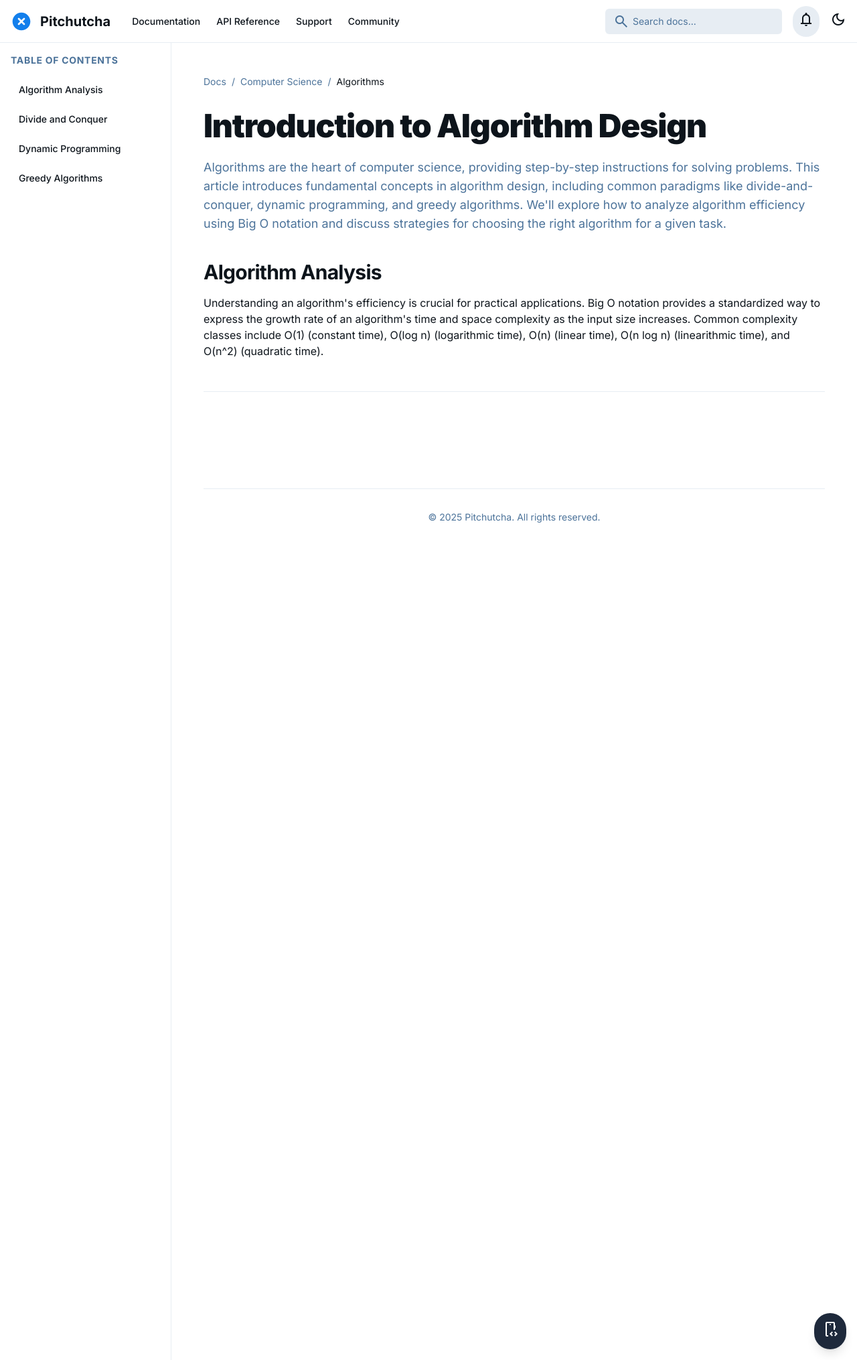
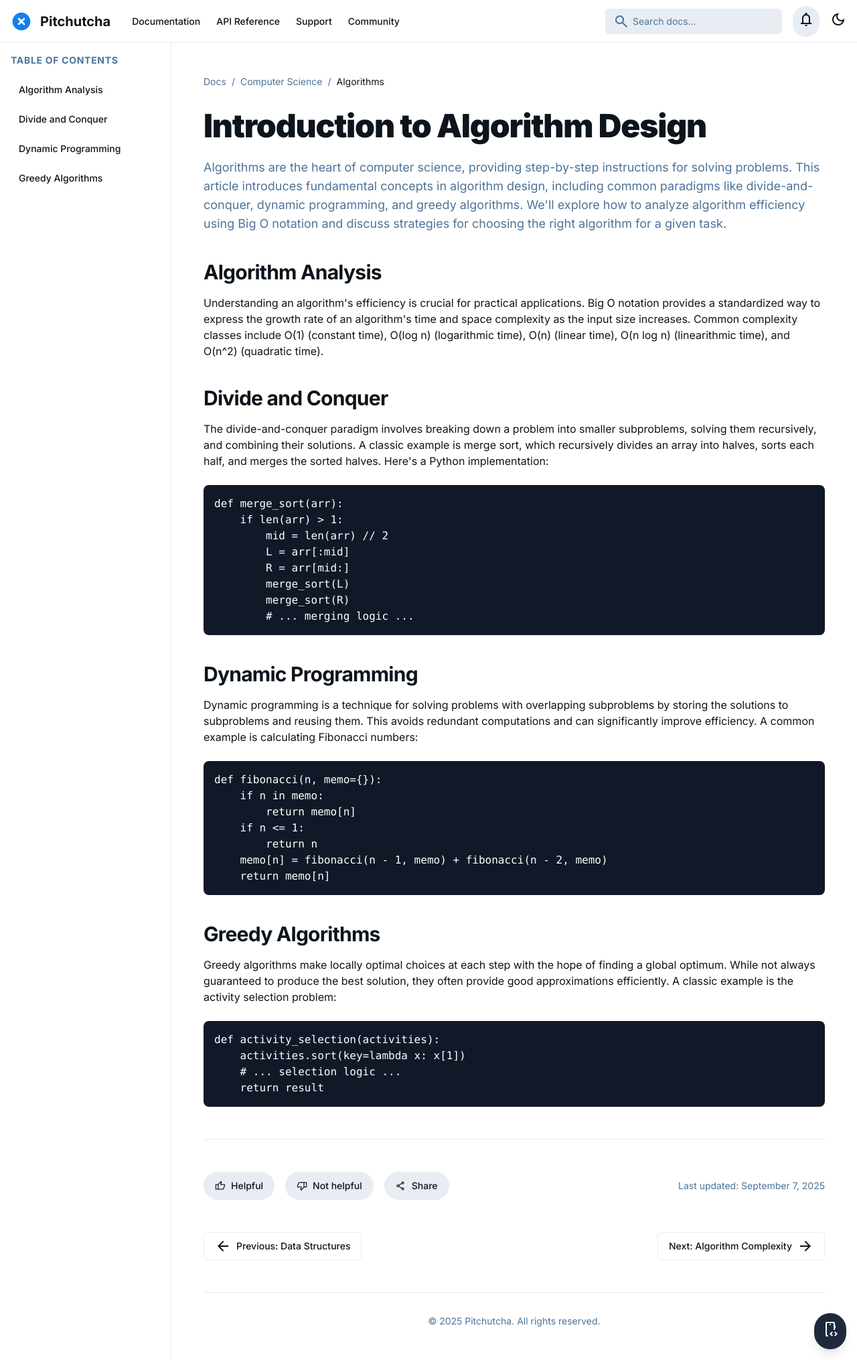
Before and after one commit to SistemaVinculado/pitchutcha.github.io, a Jekyll site: the page built from docs/_posts/2025-09-07-introduction-to-algorithm-design.md, in a window 1280 px wide. Shown: the whole page at 67% size. Built offline with Jekyll 4.4.1, drawn with Linux system fonts in a browser that asks for light colours; nearby versions of some CDN libraries.

Commit message:
Update 2025-09-07-introduction-to-algorithm-design.md

```diff
--- a/docs/_posts/2025-09-07-introduction-to-algorithm-design.md
+++ b/docs/_posts/2025-09-07-introduction-to-algorithm-design.md
@@ -24,13 +24,74 @@ image: "https://placehold.co/600x400/D1E7FC/2563EB?text=Algorithm+Intro"
             Understanding an algorithm's efficiency is crucial for practical applications. Big O notation provides a standardized way to express the growth rate of an algorithm's time and space complexity as the input size increases. Common complexity classes include O(1) (constant time), O(log n) (logarithmic time), O(n) (linear time), O(n log n) (linearithmic time), and O(n^2) (quadratic time).
         </p>
     </section>
-    </article>
+    <section class="pt-10" id="divide-and-conquer">
+        <h2 class="text-3xl font-bold tracking-tight text-[var(--text-primary)]">Divide and Conquer</h2>
+        <p class="mt-4">
+            The divide-and-conquer paradigm involves breaking down a problem into smaller subproblems, solving them recursively, and combining their solutions. A classic example is merge sort, which recursively divides an array into halves, sorts each half, and merges the sorted halves. Here's a Python implementation:
+        </p>
+        <div class="mt-6 rounded-lg bg-gray-900 overflow-x-auto">
+            <pre class="p-4 text-white"><code class="language-python">def merge_sort(arr):
+    if len(arr) > 1:
+        mid = len(arr) // 2
+        L = arr[:mid]
+        R = arr[mid:]
+        merge_sort(L)
+        merge_sort(R)
+        # ... merging logic ...</code></pre>
+        </div>
+    </section>
+    <section class="pt-10" id="dynamic-programming">
+        <h2 class="text-3xl font-bold tracking-tight text-[var(--text-primary)]">Dynamic Programming</h2>
+        <p class="mt-4">Dynamic programming is a technique for solving problems with overlapping subproblems by storing the solutions to subproblems and reusing them. This avoids redundant computations and can significantly improve efficiency. A common example is calculating Fibonacci numbers:</p>
+        <div class="mt-6 rounded-lg bg-gray-900 overflow-x-auto">
+            <pre class="p-4 text-white"><code class="language-python">def fibonacci(n, memo={}):
+    if n in memo:
+        return memo[n]
+    if n <= 1:
+        return n
+    memo[n] = fibonacci(n - 1, memo) + fibonacci(n - 2, memo)
+    return memo[n]
+</code></pre>
+        </div>
+    </section>
+    <section class="pt-10" id="greedy-algorithms">
+        <h2 class="text-3xl font-bold tracking-tight text-[var(--text-primary)]">Greedy Algorithms</h2>
+        <p class="mt-4">Greedy algorithms make locally optimal choices at each step with the hope of finding a global optimum. While not always guaranteed to produce the best solution, they often provide good approximations efficiently. A classic example is the activity selection problem:</p>
+        <div class="mt-6 rounded-lg bg-gray-900 overflow-x-auto">
+            <pre class="p-4 text-white"><code class="language-python">def activity_selection(activities):
+    activities.sort(key=lambda x: x[1])
+    # ... selection logic ...
+    return result
+</code></pre>
+        </div>
+    </section>
+</article>
 <hr class="my-12 border-[var(--secondary-color)]"/>
 
 <div class="flex flex-col items-center justify-between gap-6 sm:flex-row">
+    <div class="flex items-center gap-4">
+        <button class="flex items-center gap-2 rounded-full border border-transparent bg-[var(--secondary-color)] px-4 py-2 text-sm font-medium text-[var(--text-primary)] hover:border-[var(--primary-color)] transition-colors">
+            <span class="material-symbols-outlined text-base">thumb_up</span> Helpful
+        </button>
+        <button class="flex items-center gap-2 rounded-full border border-transparent bg-[var(--secondary-color)] px-4 py-2 text-sm font-medium text-[var(--text-primary)] hover:border-[var(--primary-color)] transition-colors">
+            <span class="material-symbols-outlined text-base">thumb_down</span> Not helpful
+        </button>
+        <button class="flex items-center gap-2 rounded-full border border-transparent bg-[var(--secondary-color)] px-4 py-2 text-sm font-medium text-[var(--text-primary)] hover:border-[var(--primary-color)] transition-colors">
+            <span class="material-symbols-outlined text-base">share</span> Share
+        </button>
     </div>
+    <p class="text-sm text-[var(--text-secondary)]">Last updated: September 7, 2025</p>
+</div>
 <div class="mt-12 flex justify-between">
-    </div>
+    <a class="inline-flex items-center gap-2 rounded-md border border-[var(--secondary-color)] bg-[var(--background-primary)] px-4 py-2 text-sm font-medium text-[var(--text-primary)] hover:bg-[var(--secondary-color)]" href="#">
+        <span class="material-symbols-outlined">arrow_back</span>
+        <span>Previous: Data Structures</span>
+    </a>
+    <a class="inline-flex items-center gap-2 rounded-md border border-[var(--secondary-color)] bg-[var(--background-primary)] px-4 py-2 text-sm font-medium text-[var(--text-primary)] hover:bg-[var(--secondary-color)]" href="#">
+        <span>Next: Algorithm Complexity</span>
+        <span class="material-symbols-outlined">arrow_forward</span>
+    </a>
+</div>
 
 <footer class="mt-12 border-t border-[var(--secondary-color)] pt-8 text-center text-sm text-[var(--text-secondary)]">
     © 2025 Pitchutcha. All rights reserved.
```
